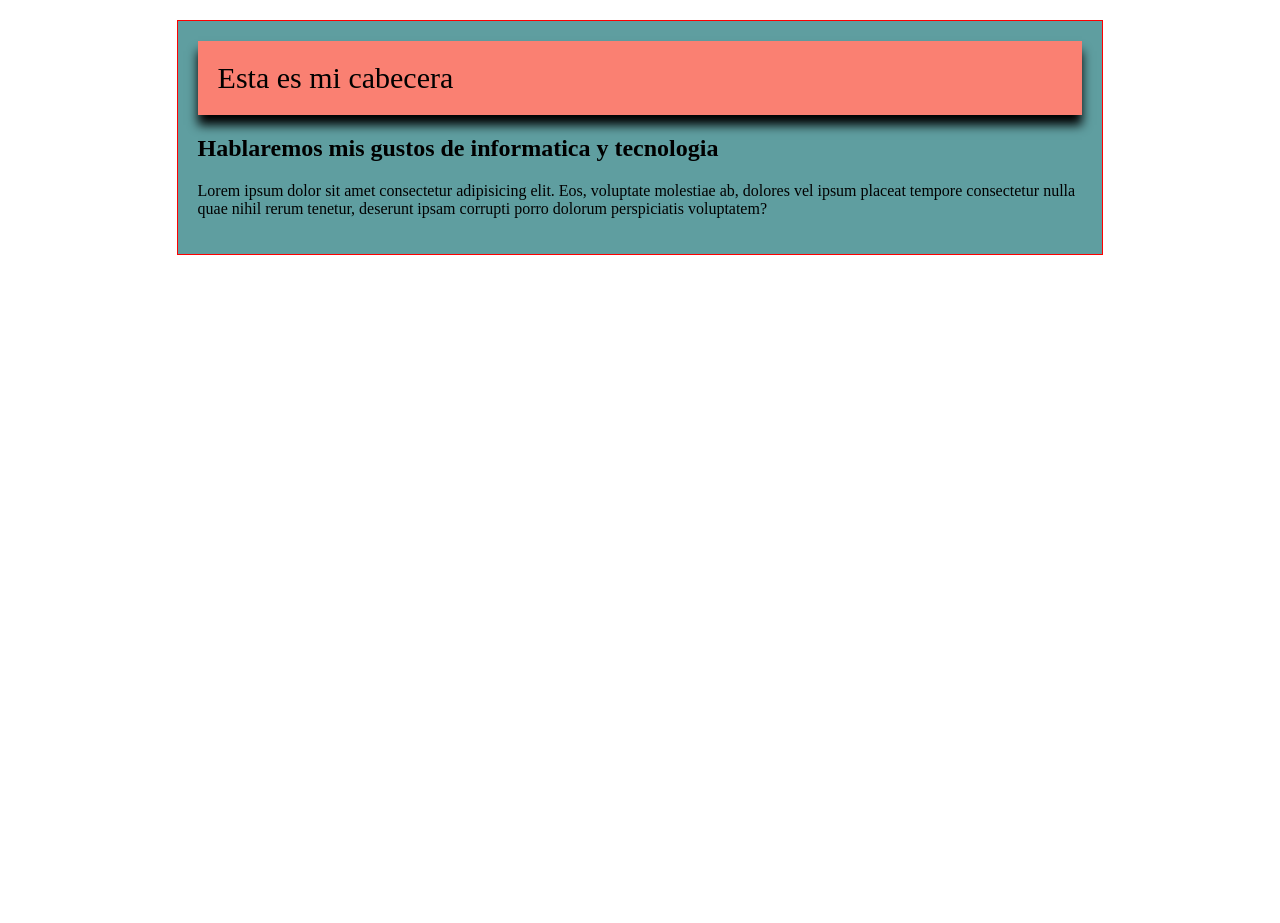
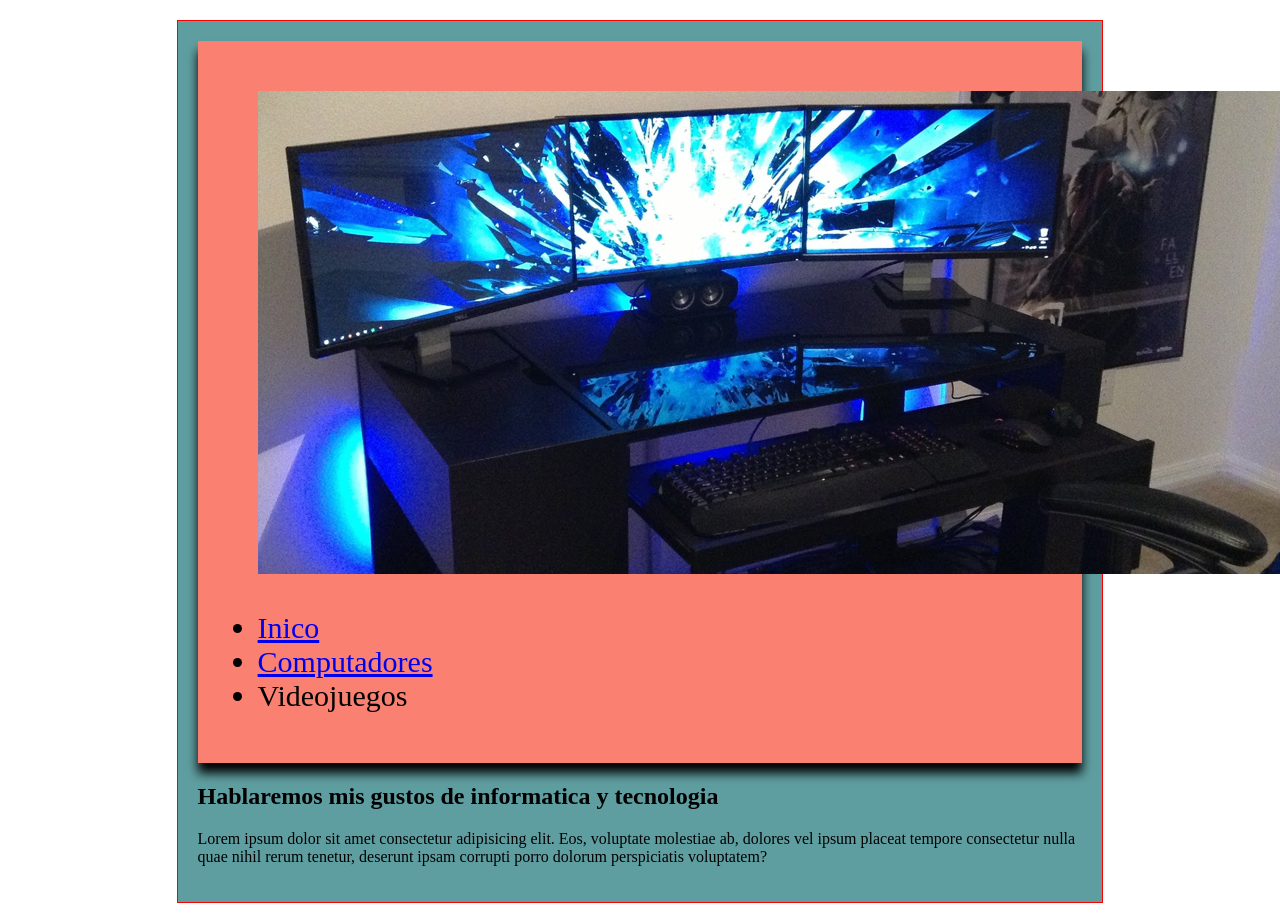
Before and after one commit to AlexRios1189/blog_bitacora, a plain HTML site: page index.html in a window 1280 px wide. Before the commit the page ends 800 px from the top, so only its background shows below. Drawn offline with Linux system fonts and the light colour scheme.

Commit message:
modifico cabecera

```diff
--- a/index.html
+++ b/index.html
@@ -9,7 +9,16 @@
 <body>
     <div class="main">
         <div class="encabezado">
-            Esta es mi cabecera
+           <figure>
+               <img src="img/pc.jpg" alt="computador">
+           </figure>
+           <nav>
+               <ul>
+                   <li><a href="#">Inico</a></li>
+                   <li><a href="#">Computadores</a></li>
+                   <li><a href="#"></a>Videojuegos</li>
+               </ul>
+           </nav>
         </div>
         <h2>Hablaremos mis gustos de informatica y tecnologia</h2>
         <p>Lorem ipsum dolor sit amet consectetur adipisicing elit. Eos, voluptate molestiae ab, dolores vel ipsum placeat tempore consectetur nulla quae nihil rerum tenetur, deserunt ipsam corrupti porro dolorum perspiciatis voluptatem?</p>
```
Also changed, not shown: img/pc.jpg (added).
